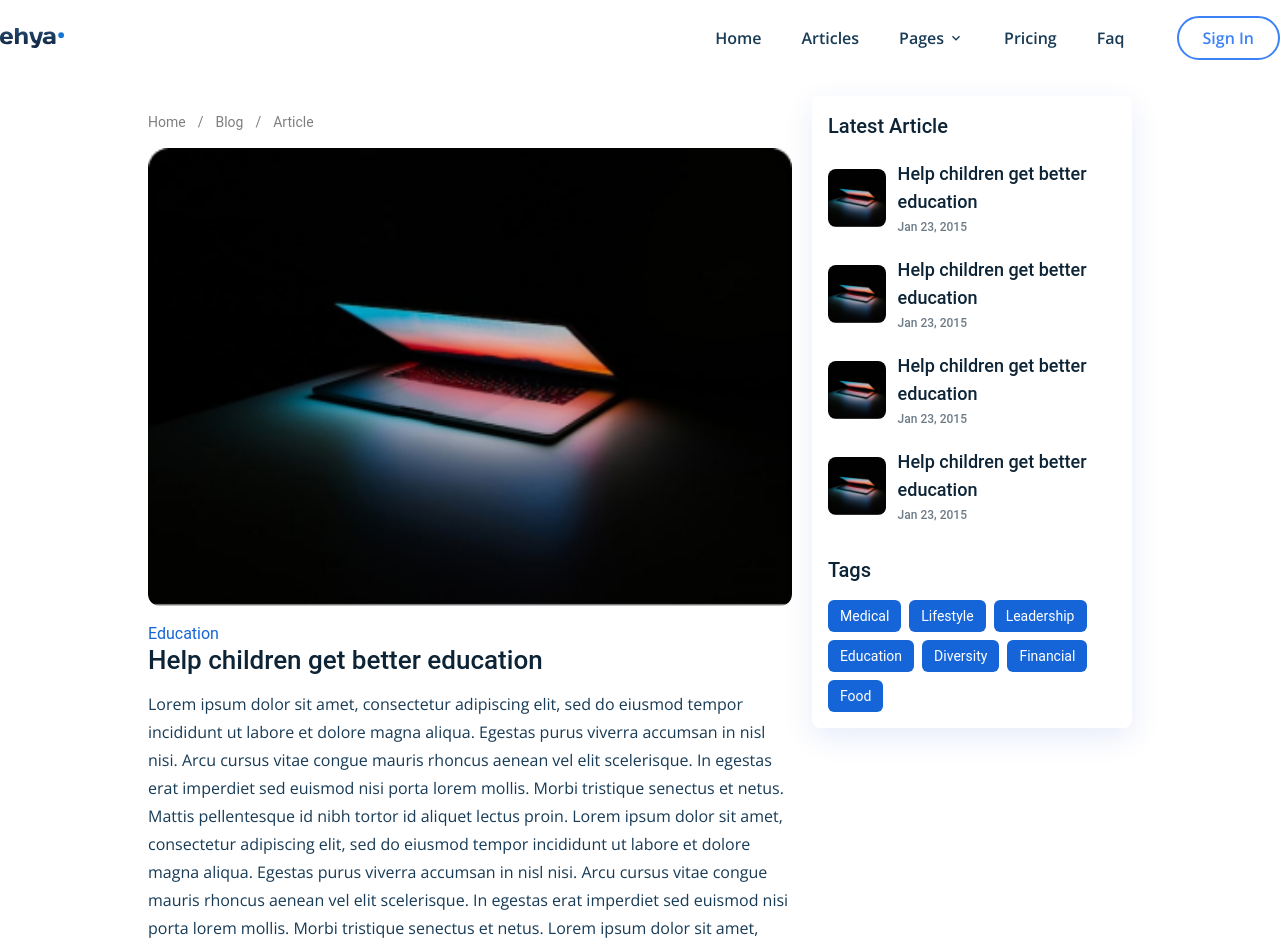
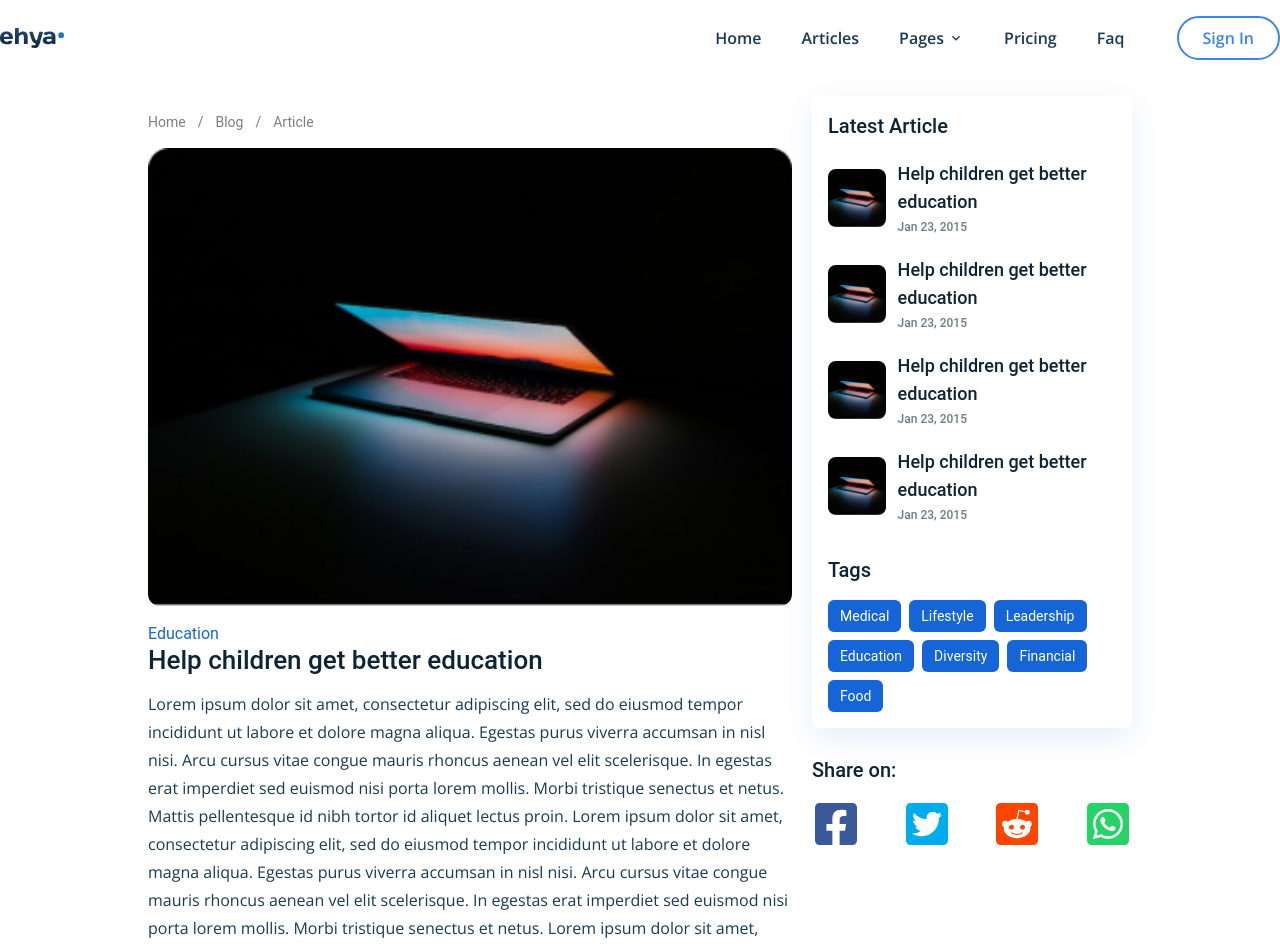
Before and after one commit to issa2580/blog_app, a React (Create React App) app: page /blog/1 in a window 1280 px wide. Shown: the top 947 px of the page. Built offline with nearby package versions, Linux system fonts and the light colour scheme.

Commit message:
add social media share

```diff
--- a/src/components/comments/CommentForm.jsx
+++ b/src/components/comments/CommentForm.jsx
@@ -23,7 +23,7 @@
                     onChange={(e) => setValue(e.target.value)}
                 />
                 <div
-                    className='flex items-center gap-x-2 pt-2'>
+                    className='flex flex-col-reverse gap-y-2 items-center gap-x-2 pt-2 min-[420px]:flex-row'>
                     {formCanceledHandler && (
                         <button
                             onClick={formCanceledHandler}
--- a/src/components/comments/Comments.jsx
+++ b/src/components/comments/Comments.jsx
@@ -28,7 +28,7 @@
             <div
                 className='flex-1 flex flex-col'>
                     <h5
-                        className='font-bold text-dark-hard text-xs'>
+                        className='font-bold text-dark-hard text-xs lg:text-sm'>
                         {comment.user.name}
                     </h5>
                     <span
--- /dev/null
+++ b/src/components/comments/SocialShareBtn.jsx
@@ -0,0 +1,44 @@
+import React from "react";
+import {
+  FaFacebookSquare,
+  FaTwitterSquare,
+  FaRedditSquare,
+  FaWhatsappSquare,
+} from "react-icons/fa";
+
+const SocialShareBtn = ({ url, title }) => {
+  return (
+    <div className="w-full flex justify-between">
+      <a
+        target="_blank"
+        rel="noreferrer"
+        href={`https://www.facebook.com/dialog/share?app_id=381984320945746&display=popup&href=${url}`}
+      >
+        <FaFacebookSquare className="text-[#3b5998] w-12 h-auto" />
+      </a>
+      <a
+        target="_blank"
+        rel="noreferrer"
+        href={`https://twitter.com/intent/tweet?url=${url}`}
+      >
+        <FaTwitterSquare className="text-[#00acee] w-12 h-auto" />
+      </a>
+      <a
+        target="_blank"
+        rel="noreferrer"
+        href={`http://www.reddit.com/submit?url=${url}&title=${title}`}
+      >
+        <FaRedditSquare className="text-[#ff4500] w-12 h-auto" />
+      </a>
+      <a
+        target="_blank"
+        rel="noreferrer"
+        href={`https://api.whatsapp.com/send/?text=${url}`}
+      >
+        <FaWhatsappSquare className="text-[#25D366] w-12 h-auto" />
+      </a>
+    </div>
+  );
+};
+
+export default SocialShareBtn;
--- a/src/pages/DetailArticle/ArticleDetails.jsx
+++ b/src/pages/DetailArticle/ArticleDetails.jsx
@@ -5,6 +5,7 @@
 import { Link } from 'react-router-dom';
 import SuggestedPost from './SuggestedPost'
 import CommentContainer from '../../components/comments/CommentContainer';
+import SocialShareBtn from '../../components/comments/SocialShareBtn';
 
 
 const breadCrumbData = [
@@ -81,7 +82,25 @@
                     </div>
                     <CommentContainer className='mt-10' loggedInId='a' />
                 </article>
-                <SuggestedPost header='Latest Article' posts={postData} tags={tagsData} className='mt-8 lg:mt-0 lg:max-w-xs' />
+                <div>
+                    <SuggestedPost
+                        header='Latest Article'
+                        posts={postData}
+                        tags={tagsData}
+                        className='mt-8 lg:mt-0 lg:max-w-xs'
+                    />
+                    <div
+                        className='mt-7'>
+                        <h2
+                            className=' font-roboto font-medium text-dark-hard mb-4 md:text-xl'>
+                            Share on:
+                        </h2>
+                        <SocialShareBtn
+                            url={encodeURI('https://moonfo.com/post/client-side-and-server-side-explanation')}
+                            title={encodeURIComponent('Client-side and Server-side explanation')}
+                        />
+                    </div>
+                </div>
             </section>
         </MainLayout>
     );
```
